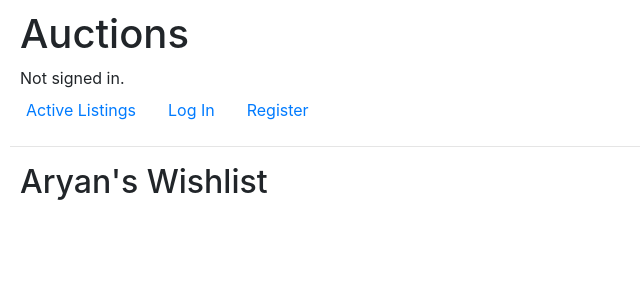
After one commit to AryanKothari/AryanKothari.github.io, a Django app: a page that uses auctions/templates/auctions/layout.html in a window 1280 px wide. The commit adds this page. Shown: the top 300 px of the page, without its empty margins (0-640 px from the left). Run offline with Django 3.2, Linux system fonts and the light colour scheme; some libraries are stand-ins or nearby versions.

Commit message:
working on wishlist

```diff
--- a/auctions/templates/auctions/layout.html
+++ b/auctions/templates/auctions/layout.html
@@ -24,7 +24,7 @@
                     <a class="nav-link" href="{% url 'categories' %}">Categories</a>
                 </li>
                 <li class="nav-item">
-                    <a class="nav-link" href="{% url 'index' %}">Watchlist</a>
+                    <a class="nav-link" href="{% url 'wishlist_view' user.username %}">Wishlist</a>
                 </li>
                 <li class="nav-item">
                     <a class="nav-link" href="{% url 'create_listing' %}">Create Listing</a>
--- /dev/null
+++ b/auctions/templates/auctions/wishlist.html
@@ -0,0 +1,5 @@
+{% extends "auctions/layout.html" %}
+
+{% block body %}
+<h2 style="margin-left: 10px; padding-bottom: 10px;">{{username}}'s Wishlist</h2>
+{% endblock %}
--- a/auctions/urls.py
+++ b/auctions/urls.py
@@ -5,6 +5,7 @@ from . import views
 urlpatterns = [
     path("", views.index, name="index"),
     path("create_listing", views.create_listing, name="create_listing"),
+    path("<str:username>/wishlist", views.wishlist_view, name="wishlist_view"),
     path("listing/<str:listing>/create_comment", views.create_comment, name="create_comment"),
     path("categories", views.categories, name="categories"),
     path("categories/<str:category>", views.category_view, name="category_view"),
--- a/auctions/views.py
+++ b/auctions/views.py
@@ -36,6 +36,10 @@ def create_listing(request):
         return render(request, "auctions/create_listing.html", {
             "form": NewListingForm(),
         })
+def wishlist_view(request, username):
+    return render(request, "auctions/wishlist.html", {
+        "username": username,
+    })
 
 def create_comment(request, listing):
     listing = Listing.objects.get(title=listing)
```
Also changed, not shown: auctions/migrations/0013_user_listing.py (added), auctions/migrations/0014_auto_20200926_2338.py (added), auctions/migrations/0015_remove_user_wishlist.py (added), db.sqlite3.
